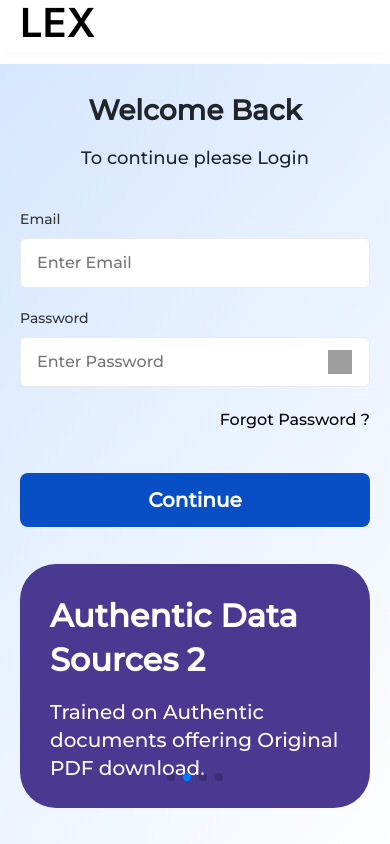
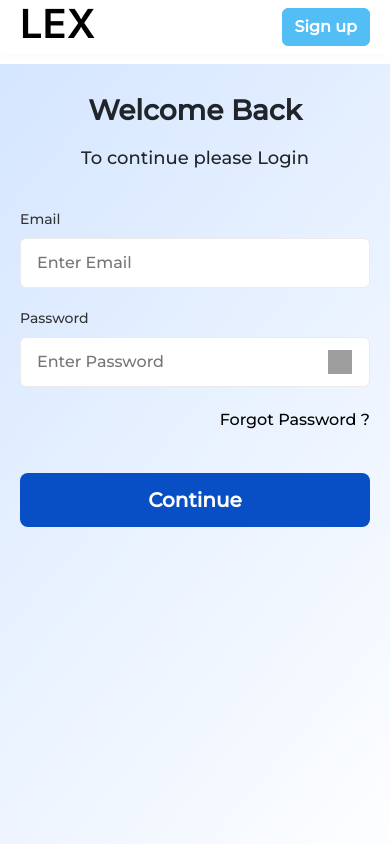
Before and after one commit to dheerajarora1997/lex, a Next.js app: page /auth/login in a window 390 px wide. Built offline with nearby package versions, Linux system fonts and the light colour scheme; no server answers; grey boxes are pictures that could not be loaded.

Commit message:
feat: enhance conversation API with tag management, implement logout functionality, and improve responsive design in auth layout

```diff
--- a/app/apiService/services/conversationApi.ts
+++ b/app/apiService/services/conversationApi.ts
@@ -4,6 +4,7 @@ import { createApiConfiguration, queryConfiguration } from "../utils";
 export const conversationApi = createApi({
   reducerPath: "conversationApi",
   baseQuery: fetchBaseQuery(createApiConfiguration({ callwithUserData: true })),
+  tagTypes: ["threads"],
   endpoints: (builder) => ({
     createThread: builder.mutation({
       query: (payload) =>
@@ -12,6 +13,7 @@ export const conversationApi = createApi({
           method: "POST",
           body: payload,
         }),
+      invalidatesTags: ["threads"],
     }),
 
     threads: builder.query({
@@ -20,6 +22,7 @@ export const conversationApi = createApi({
           url: "/threads/",
           method: "GET",
         }),
+      providesTags: ["threads"],
     }),
 
     viewThread: builder.query({
@@ -61,6 +64,7 @@ export const conversationApi = createApi({
           method: "POST",
           body: payload,
         }),
+      invalidatesTags: ["threads"],
     }),
     viewConversation: builder.query({
       query: ({ id }: { id: string }) =>
--- a/app/auth/layout.tsx
+++ b/app/auth/layout.tsx
@@ -8,16 +8,10 @@ export default function AuthLayout({
 }: Readonly<{
   children: React.ReactNode;
 }>) {
-  const pageURL = typeof window !== "undefined" ? window.location.pathname : "";
-  const deviceWidth = typeof window !== "undefined" ? window.innerWidth : 0;
   return (
     <div className={`${styles.auth_layout_container} bg-error`}>
       <div className={styles.auth_layout_inner_container}>
-        <div
-          className={`${styles.left_container} ${
-            pageURL.includes("signup") && deviceWidth < 640 ? "d-none" : ""
-          }`}
-        >
+        <div className={styles.left_container}>
           <AuthCarousel />
         </div>
         <div className={styles.right_container}>{children}</div>
--- a/app/auth/styles/authLayout.module.scss
+++ b/app/auth/styles/authLayout.module.scss
@@ -27,7 +27,7 @@
       overflow: hidden;
       margin-top: 40px;
       @media only screen and (max-width: 640px) {
-        margin-top: 120px;
+        display: none;
       }
     }
 
--- a/app/components/common/header/index.tsx
+++ b/app/components/common/header/index.tsx
@@ -40,7 +40,7 @@ function Header() {
       } else if (pathname === "/auth/signup") {
         setRightHandCta({ href: "/auth/login", name: "Login" });
       } else {
-        setRightHandCta({ href: "/profile", name: "profile" });
+        setRightHandCta({ href: "/auth/logout", name: "Logout" });
       }
     }
   }, [pathname]);
@@ -53,13 +53,31 @@ function Header() {
           </Link>
         </div>
 
-        {TokenManager.validateAuth() && (
+        {TokenManager.validateAuth() ? (
           <Link href={rightHandCta.href}>
             <AppButton
               text={rightHandCta.name}
               className={styles.login_button}
             />
           </Link>
+        ) : (
+          <>
+            {typeof window !== undefined &&
+            window.location.pathname === "/auth/login" ? (
+              <Link href="/auth/signup">
+                <button className="btn btn-primary text-white fw-bold">
+                  Sign up
+                </button>
+              </Link>
+            ) : typeof window !== undefined &&
+              window.location.pathname === "/auth/signup" ? (
+              <Link href="/auth/login">
+                <button className="btn btn-primary text-white fw-bold">
+                  Login
+                </button>
+              </Link>
+            ) : null}
+          </>
         )}
       </div>
     </header>
--- a/app/components/common/sidebar/index.tsx
+++ b/app/components/common/sidebar/index.tsx
@@ -42,7 +42,7 @@ export default function Sidebar() {
   const threadId = pathname.split("/")[2];
   console.log(threadId);
 
-  const { data, isLoading, isError, error } = useThreadsQuery({});
+  const { data } = useThreadsQuery({});
   const { data: staredThreadsData } = useStarredThreadsQuery({});
 
   const [deleteThread] = useDeleteThreadMutation();
@@ -51,9 +51,9 @@ export default function Sidebar() {
     if (deviceWidth < 768) {
       dispatch(setFrontendElement(true));
     }
-  }, [deviceWidth]);
+  }, []);
 
-  console.log(data, isLoading, isError, error, "sidebar", staredThreadsData);
+  console.log(data, "sidebar", staredThreadsData);
 
   return (
     <aside
--- a/app/components/common/sidebar/sidebar.scss
+++ b/app/components/common/sidebar/sidebar.scss
@@ -110,6 +110,10 @@
     }
   }
   &._collapse {
-    transform: translateX(-190px);
+    transform: translateX(-176px);
+    .recent-search,
+    .saved-search {
+      display: none;
+    }
   }
 }
```
Also changed, not shown: app/auth/logout/page.tsx (added, +20 -0 lines), app/conversation/ConversationChat.tsx (+3 -8 lines), app/onboarding/styles/onboarding.module.scss (+12 -2 lines).
